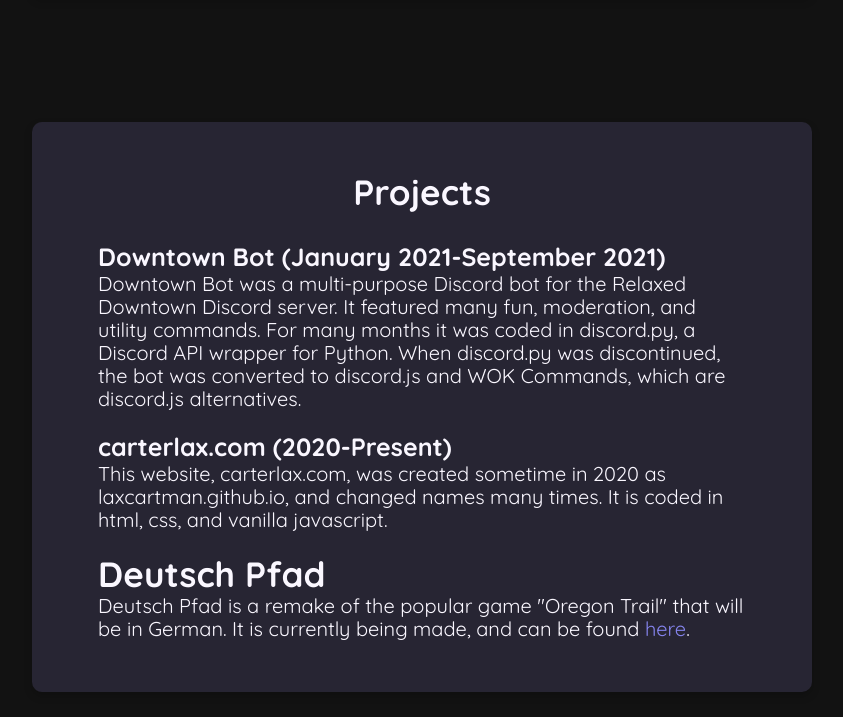
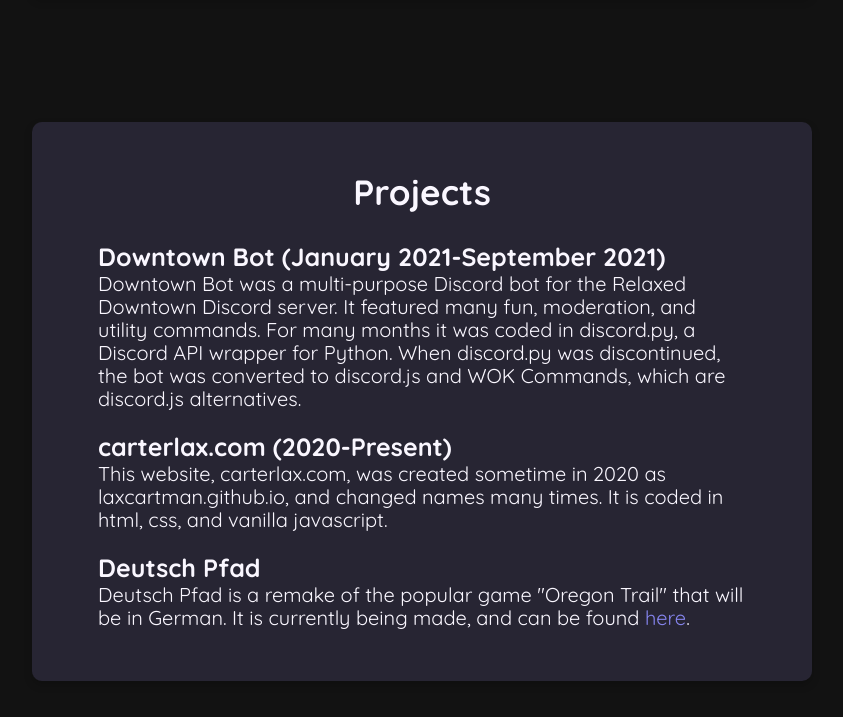
Before and after one commit to carterLAX/carterLAX.github.io, a plain HTML site: page index.html in a window 1280 px wide. Shown: the part 1103-1820 px from the top of the page, without its empty margins (218-1061 px from the left). Drawn offline with nearby package versions, Linux system fonts and the light colour scheme; a script that the page names is missing.

Commit message:
Update index.html

```diff
--- a/index.html
+++ b/index.html
@@ -56,7 +56,7 @@
             <div>Downtown Bot was a multi-purpose Discord bot for the Relaxed Downtown Discord server. It featured many fun, moderation, and utility commands. For many months it was coded in discord.py, a Discord API wrapper for Python. When discord.py was discontinued, the bot was converted to discord.js and WOK Commands, which are discord.js alternatives.<br><br></div>
           <div class="card-subtitle"><strong>carterlax.com (2020-Present)</strong><br></div>
               <div>This website, carterlax.com, was created sometime in 2020 as laxcartman.github.io, and changed names many times. It is coded in html, css, and vanilla javascript. <br><br></div>
-          <div class="card-title"><strong>Deutsch Pfad</strong></div>
+          <div class="card-subtitle"><strong>Deutsch Pfad</strong></div>
             <div>Deutsch Pfad is a remake of the popular game "Oregon Trail" that will be in German. It is currently being made, and can be found <a class="card-text-link" target="_blank" href="https://replit.com/@carterLAX/Deutsch-Pfad#main.py">here</a>.</div>
         </div>
     </div>
```
